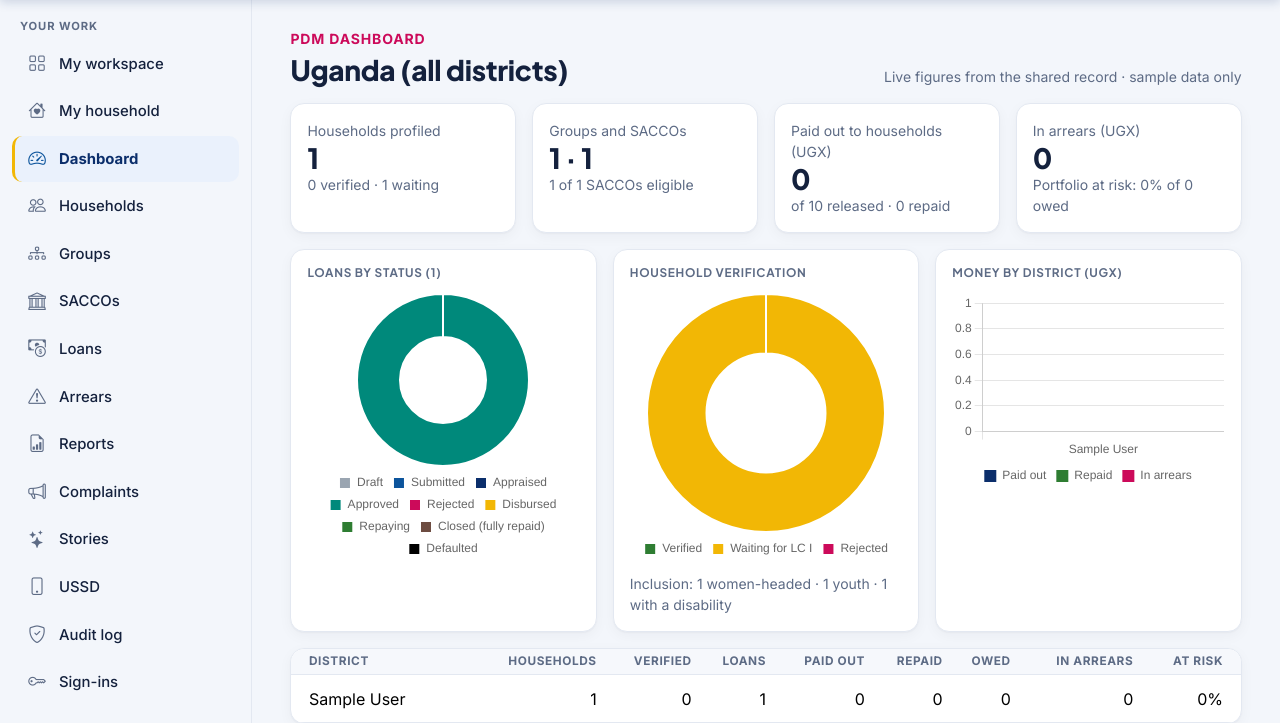
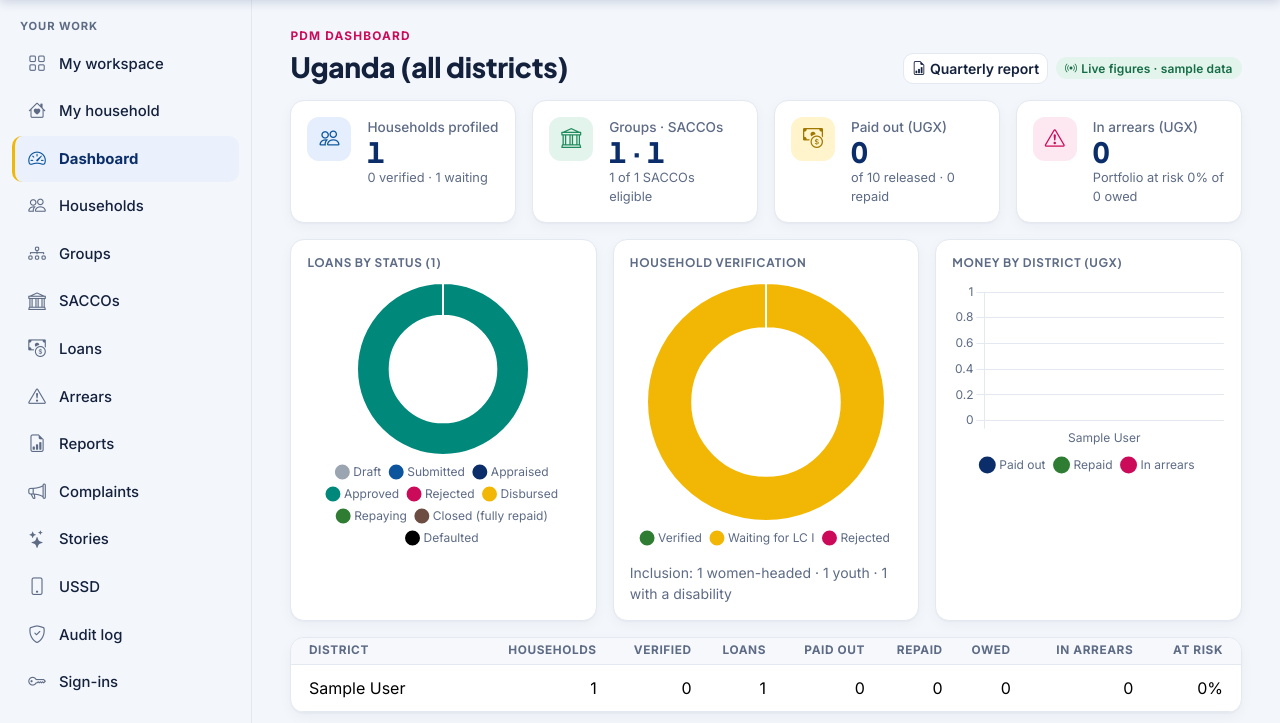
Before and after one commit to balirwaalvin/pdm-tracking-system, a Django app: page /dashboard/ in a window 1280 px wide. Shown: the part 91-814 px from the top of the page. Run offline with Django 5.2, Linux system fonts and the light colour scheme; a user stored in the database is signed in; tables that the repository leaves empty hold one stand-in row (values such as "Sample post").

Commit message:
Redesign the dashboard and public parish page with icon KPIs
Co-Authored-By: Claude Opus 5.5 <noreply@anthropic.com>
Claude-Session: https://claude.ai/code/session_018J6WgZM9j3qcdPcUXTwiVD

```diff
--- a/dashboards/templates/dashboards/dashboard.html
+++ b/dashboards/templates/dashboards/dashboard.html
@@ -4,31 +4,35 @@
 {% block content %}
 <div class="d-flex justify-content-between align-items-end flex-wrap gap-2 mb-3">
   <div>
-    <p class="text-crimson fw-bold text-uppercase small mb-1">PDM dashboard</p>
+    <p class="page-eyebrow mb-1">PDM dashboard</p>
     <h1 class="h3 mb-0">{{ area_name }}</h1>
   </div>
-  <p class="small text-muted mb-0">Live figures from the shared record · sample data only</p>
+  <div class="d-flex gap-2 align-items-center">{% if access.quarterly_report %}<a class="btn btn-outline-secondary btn-sm" href="{% url 'quarterly_report' %}"><i class="bi bi-file-earmark-bar-graph me-1"></i>Quarterly report</a>{% endif %}<span class="badge text-bg-success"><i class="bi bi-broadcast me-1"></i>Live figures · sample data</span></div>
 </div>
 
 <div class="row g-3 mb-3">
   {% with h=summary.households %}
-  <div class="col-6 col-lg-3"><div class="card shadow-sm h-100"><div class="card-body">
-    <div class="small text-muted">Households profiled</div><div class="h3 mb-0">{{ h.total|intcomma }}</div>
-    <div class="small text-muted">{{ h.verified }} verified · {{ h.pending }} waiting</div>
+  <div class="col-6 col-lg-3"><div class="card shadow-sm h-100 kpi"><div class="card-body d-flex gap-3">
+    <div class="icon-tile navy"><i class="bi bi-people"></i></div>
+    <div><div class="kpi-label">Households profiled</div><div class="kpi-value">{{ h.total|intcomma }}</div>
+    <div class="kpi-note">{{ h.verified }} verified · {{ h.pending }} waiting</div></div>
   </div></div></div>
-  <div class="col-6 col-lg-3"><div class="card shadow-sm h-100"><div class="card-body">
-    <div class="small text-muted">Groups and SACCOs</div><div class="h3 mb-0">{{ summary.groups }} · {{ summary.saccos }}</div>
-    <div class="small text-muted">{{ summary.eligible_saccos }} of {{ summary.saccos }} SACCOs eligible</div>
+  <div class="col-6 col-lg-3"><div class="card shadow-sm h-100 kpi"><div class="card-body d-flex gap-3">
+    <div class="icon-tile green"><i class="bi bi-bank"></i></div>
+    <div><div class="kpi-label">Groups · SACCOs</div><div class="kpi-value">{{ summary.groups }} · {{ summary.saccos }}</div>
+    <div class="kpi-note">{{ summary.eligible_saccos }} of {{ summary.saccos }} SACCOs eligible</div></div>
   </div></div></div>
   {% endwith %}
   {% with m=summary.money %}
-  <div class="col-6 col-lg-3"><div class="card shadow-sm h-100"><div class="card-body">
-    <div class="small text-muted">Paid out to households (UGX)</div><div class="h3 mb-0">{{ m.disbursed|intcomma }}</div>
-    <div class="small text-muted">of {{ summary.released|intcomma }} released · {{ m.repaid|intcomma }} repaid</div>
+  <div class="col-6 col-lg-3"><div class="card shadow-sm h-100 kpi"><div class="card-body d-flex gap-3">
+    <div class="icon-tile gold"><i class="bi bi-cash-coin"></i></div>
+    <div><div class="kpi-label">Paid out (UGX)</div><div class="kpi-value">{{ m.disbursed|intcomma }}</div>
+    <div class="kpi-note">of {{ summary.released|intcomma }} released · {{ m.repaid|intcomma }} repaid</div></div>
   </div></div></div>
-  <div class="col-6 col-lg-3"><div class="card shadow-sm h-100"><div class="card-body">
-    <div class="small text-muted">In arrears (UGX)</div><div class="h3 mb-0 {% if m.arrears %}text-danger{% endif %}">{{ m.arrears|intcomma }}</div>
-    <div class="small text-muted">Portfolio at risk: {{ m.portfolio_at_risk }}% of {{ m.outstanding|intcomma }} owed</div>
+  <div class="col-6 col-lg-3"><div class="card shadow-sm h-100 kpi"><div class="card-body d-flex gap-3">
+    <div class="icon-tile crimson"><i class="bi bi-exclamation-triangle"></i></div>
+    <div><div class="kpi-label">In arrears (UGX)</div><div class="kpi-value" {% if m.arrears %}style="color: var(--pdm-crimson)"{% endif %}>{{ m.arrears|intcomma }}</div>
+    <div class="kpi-note">Portfolio at risk {{ m.portfolio_at_risk }}% of {{ m.outstanding|intcomma }} owed</div></div>
   </div></div></div>
   {% endwith %}
 </div>
@@ -74,15 +78,22 @@
   const navy = "#0b2e6b", gold = "#f2b705", crimson = "#cc0a5a", green = "#2e7d32", grey = "#9aa5b1";
   const palette = [grey, "#0c549c", navy, "#00897b", crimson, gold, green, "#6d4c41", "#000000"];
   const money = (v) => "UGX " + Number(v).toLocaleString("en-GB");
+  Chart.defaults.font.family = "Inter, system-ui, sans-serif";
+  Chart.defaults.color = "#5d6b85";
+  Chart.defaults.borderColor = "#e3e8f1";
+  Chart.defaults.elements.arc.borderWidth = 2;
+  Chart.defaults.elements.arc.borderColor = "#ffffff";
+  Chart.defaults.elements.bar.borderRadius = 6;
+  Chart.defaults.plugins.legend.labels.usePointStyle = true;
   new Chart(document.getElementById("statusChart"), {
     type: "doughnut",
     data: { labels: data.status_labels, datasets: [{ data: data.status_counts, backgroundColor: palette }] },
-    options: { plugins: { legend: { position: "bottom", labels: { boxWidth: 12 } } } },
+    options: { cutout: "62%", plugins: { legend: { position: "bottom", labels: { boxWidth: 10 } } } },
   });
   new Chart(document.getElementById("verificationChart"), {
     type: "doughnut",
     data: { labels: ["Verified", "Waiting for LC I", "Rejected"], datasets: [{ data: data.verification, backgroundColor: [green, gold, crimson] }] },
-    options: { plugins: { legend: { position: "bottom", labels: { boxWidth: 12 } } } },
+    options: { cutout: "62%", plugins: { legend: { position: "bottom", labels: { boxWidth: 10 } } } },
   });
   new Chart(document.getElementById("moneyChart"), {
     type: "bar",
```
Also changed, not shown: dashboards/templates/dashboards/public_parish.html (+26 -23 lines).
